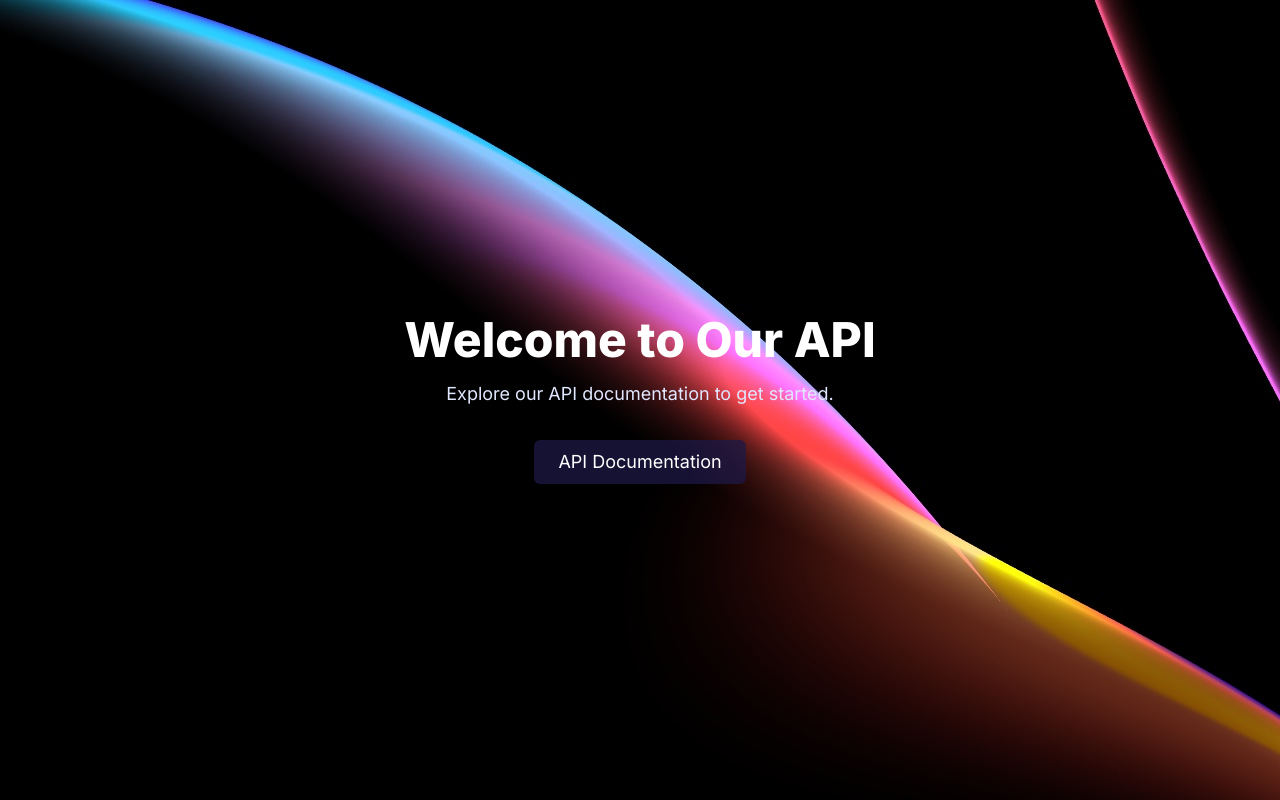
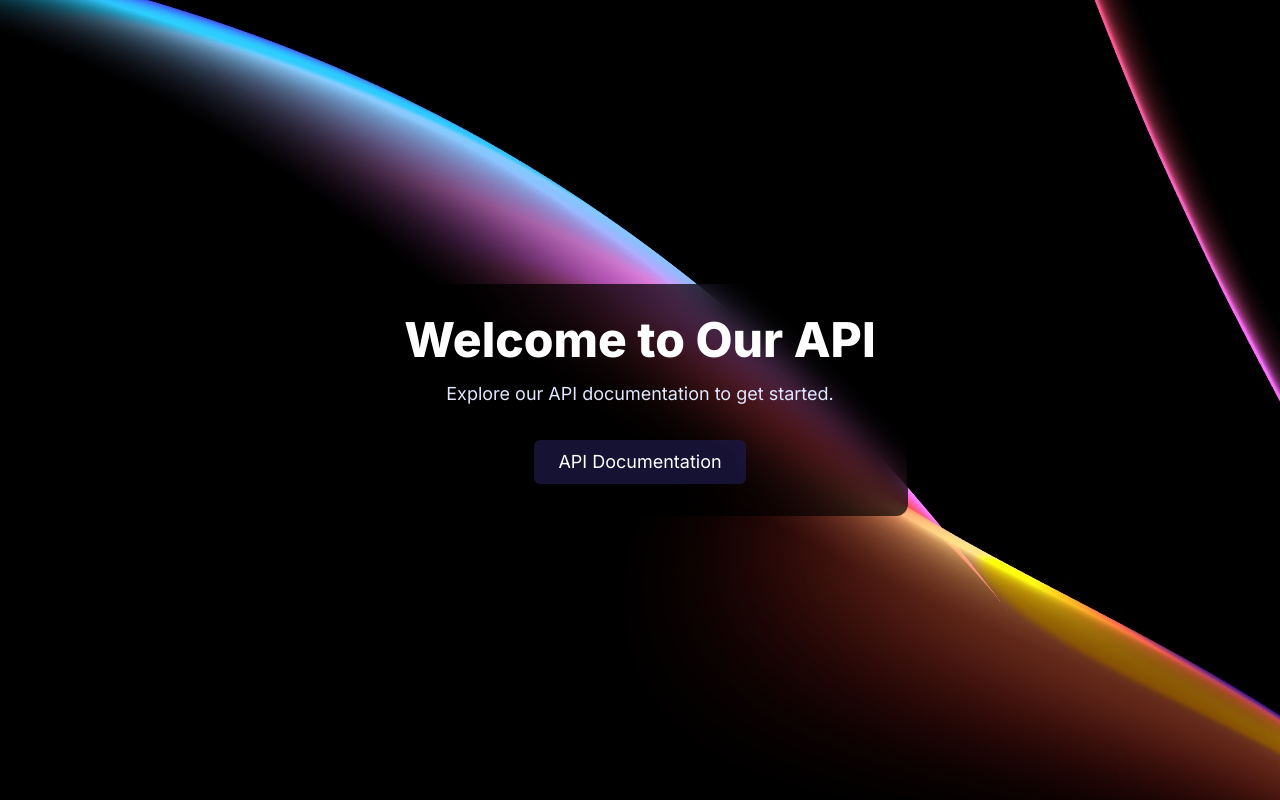
Before and after one commit to PunGrumpy/old-nextjs-mvc-simple, a Next.js app: page /api in a window 1280 px wide. Built offline with nearby package versions, Linux system fonts and the light colour scheme.

Commit message:
style(*): update homepage and api page

```diff
--- a/app/api/page.tsx
+++ b/app/api/page.tsx
@@ -1,21 +1,24 @@
 import Link from 'next/link'
 
-export default async function Home() {
+export default function Home() {
   return (
     <div className="bg-[url('/images/wallpaper-swagger.png')] bg-fixed min-h-screen flex flex-col items-center justify-center text-white">
       <header className="text-center flex flex-col items-center">
+        <div className="backdrop-blur-lg p-8 rounded-xl bg-black bg-opacity-70">
           <h1 className="text-5xl font-extrabold text-white mb-4">
             Welcome to Our API
           </h1>
           <p className="text-indigo-100 text-lg mb-8">
             Explore our API documentation to get started.
           </p>
-        <div className="flex items-center space-x-8">
-          <Link href="/api-doc" passHref className="group">
-            <div className="bg-indigo-950 bg-opacity-70 backdrop-blur-lg hover:bg-indigo-600 hover:bg-opacity-80 text-white py-2 px-6 rounded-md text-lg transition duration-300 ease-in-out transform group-hover:scale-105">
+          <div className="flex items-center justify-center">
+            <Link
+              href="/api-doc"
+              className="bg-indigo-950 bg-opacity-70 backdrop-blur-lg hover:bg-indigo-600 hover:bg-opacity-80 text-white py-2 px-6 rounded-md text-lg transition duration-300 ease-in-out transform hover:scale-105"
+            >
               API Documentation
+            </Link>
           </div>
-          </Link>
         </div>
       </header>
     </div>
--- a/app/page.tsx
+++ b/app/page.tsx
@@ -1,5 +1,5 @@
+import Link from 'next/link'
 import prisma from '@/lib/prisma'
-import Link from 'next/link'
 
 export default async function Home() {
   const posts = await prisma.post.findMany({
@@ -19,9 +19,9 @@ export default async function Home() {
           <div className="max-w-screen-xl mx-auto px-4 sm:px-6 lg:px-8">
             <div className="flex justify-between items-center py-4">
               <div className="flex items-center">
-                <a href="#" className="text-white text-2xl font-bold">
+                <Link href="#" className="text-white text-2xl font-bold">
                   Next.js + Prisma
-                </a>
+                </Link>
               </div>
               <div className="hidden md:flex space-x-4">
                 <Link
@@ -47,13 +47,11 @@ export default async function Home() {
           </div>
         </nav>
       </header>
-      <main
-        className={`max-w-screen-xl mx-auto mt-16 w-full grid grid-cols-1 gap-6 md:grid-cols-${numCols} backdrop-blur-lg`}
-      >
+      <main className="max-w-screen-xl mx-auto mt-16 w-full grid grid-cols-1 gap-6 md:grid-cols-${numCols} backdrop-blur-lg">
         {posts.map(post => (
           <article
             key={post.id}
-            className="bg-gray-950 bg-opacity-70 rounded-lg shadow-lg overflow-hidden transform hover:scale-105 hover:shadow-2xl transition-transform duration-300 ease-in-out"
+            className="bg-indigo-950 bg-opacity-75 rounded-xl backdrop-blur-lg shadow-xl hover:shadow-2xl transition-transform duration-300 ease-in-out transform hover:scale-105"
           >
             <div className="p-6">
               <h2 className="text-xl font-semibold text-indigo-300">
@@ -61,8 +59,10 @@ export default async function Home() {
               </h2>
               <p className="mt-2 text-gray-400">{post.content}</p>
             </div>
-            <div className="p-4 bg-gray-700 bg-opacity-[65%]">
-              <p className="text-sm text-indigo-300">By {post.author?.name}</p>
+            <div className="p-4 bg-black bg-opacity-20 rounded-b-xl">
+              {(post.author && (
+                <p className="text-sm text-indigo-300">By {post.author.name}</p>
+              )) || <p className="text-sm text-indigo-300">By Anonymous</p>}
             </div>
           </article>
         ))}
```
Also changed, not shown: 1 other file (tests, documents, lock files or other folders). Lines whose indentation alone changed are shown as unchanged.
